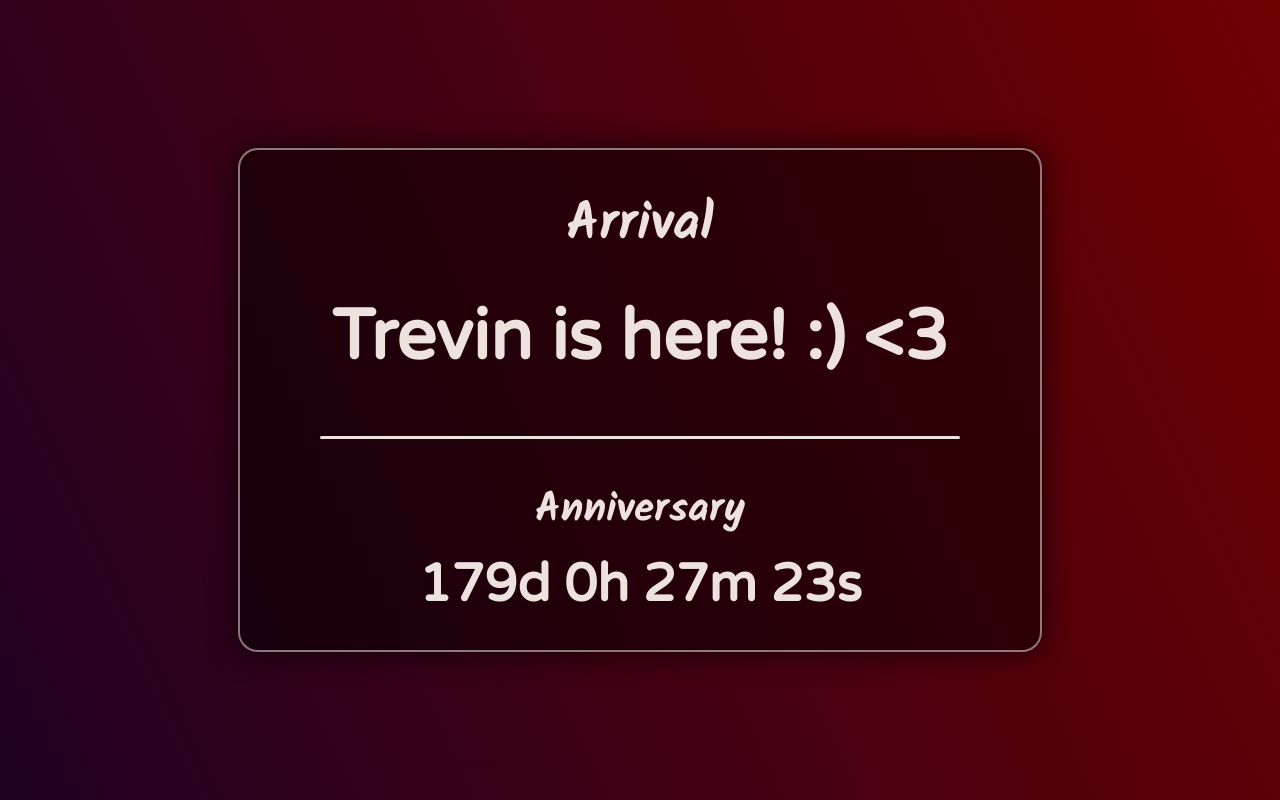
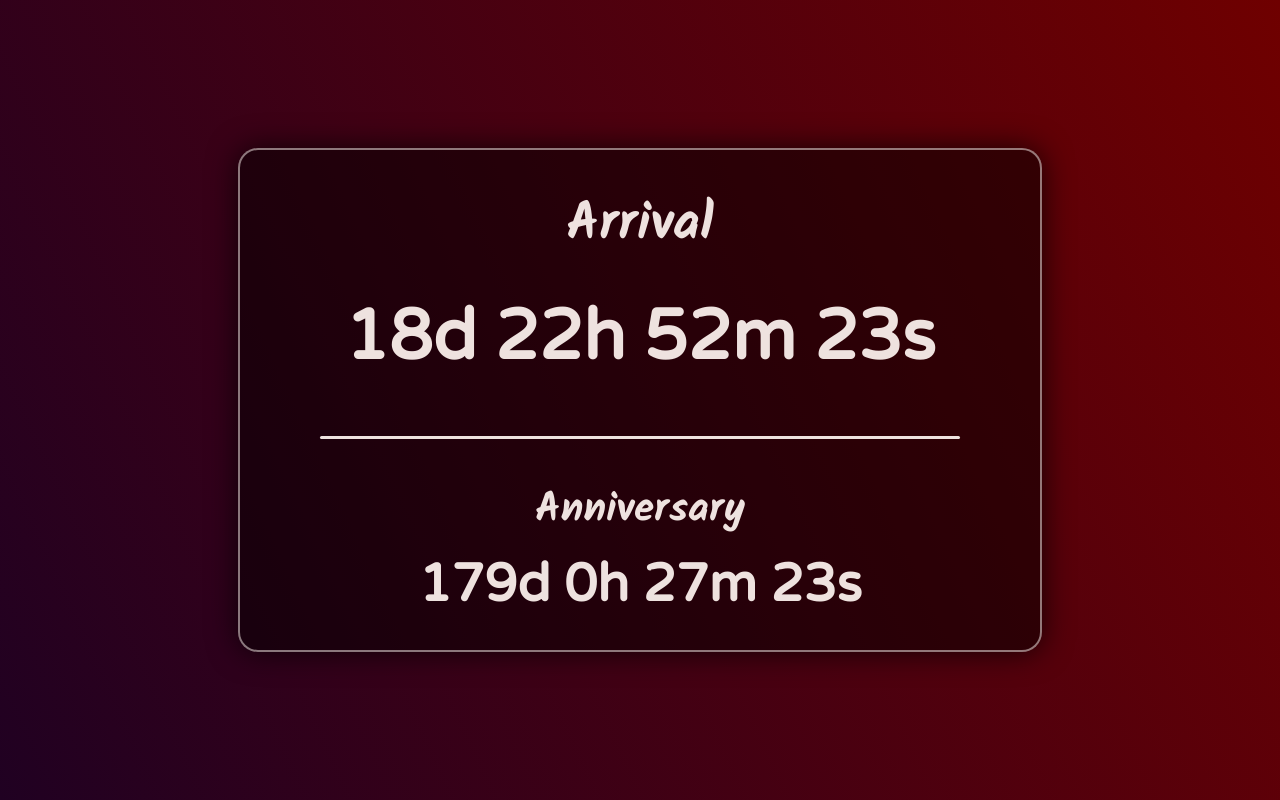
Before and after one commit to imtrmu/kenzie, a plain HTML site: page index.html in a window 1280 px wide. Drawn offline with Linux system fonts and the light colour scheme.

Commit message:
Dec Trip Update

```diff
--- a/index.html
+++ b/index.html
@@ -35,7 +35,7 @@
 
   <script>
     // Set the date we're counting down to
-    var countDownDate = new Date("Aug 6, 2024 12:00:00").getTime();
+    var countDownDate = new Date("Dec 25, 2024 22:25:00").getTime();
 
     // Update the count down every 1 second
     var x = setInterval(function() {
@@ -59,7 +59,7 @@
       // If the count down is over, write some text
       if (distance < 0) {
         clearInterval(x);
-        document.getElementById("arrival").innerHTML = "Trevin is here! :) <3";
+        document.getElementById("arrival").innerHTML = "Kenzie is here! :) <3";
       }
     }, 1000);
   </script>
```
